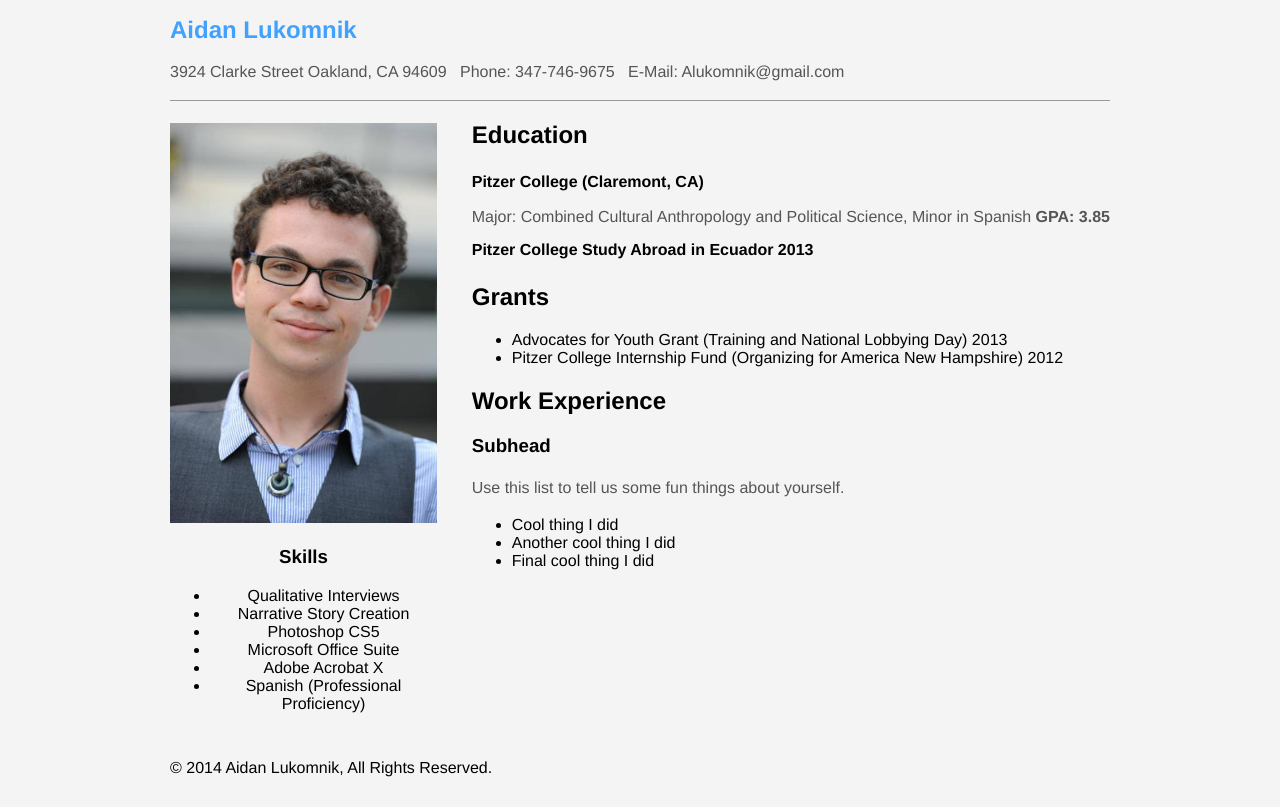
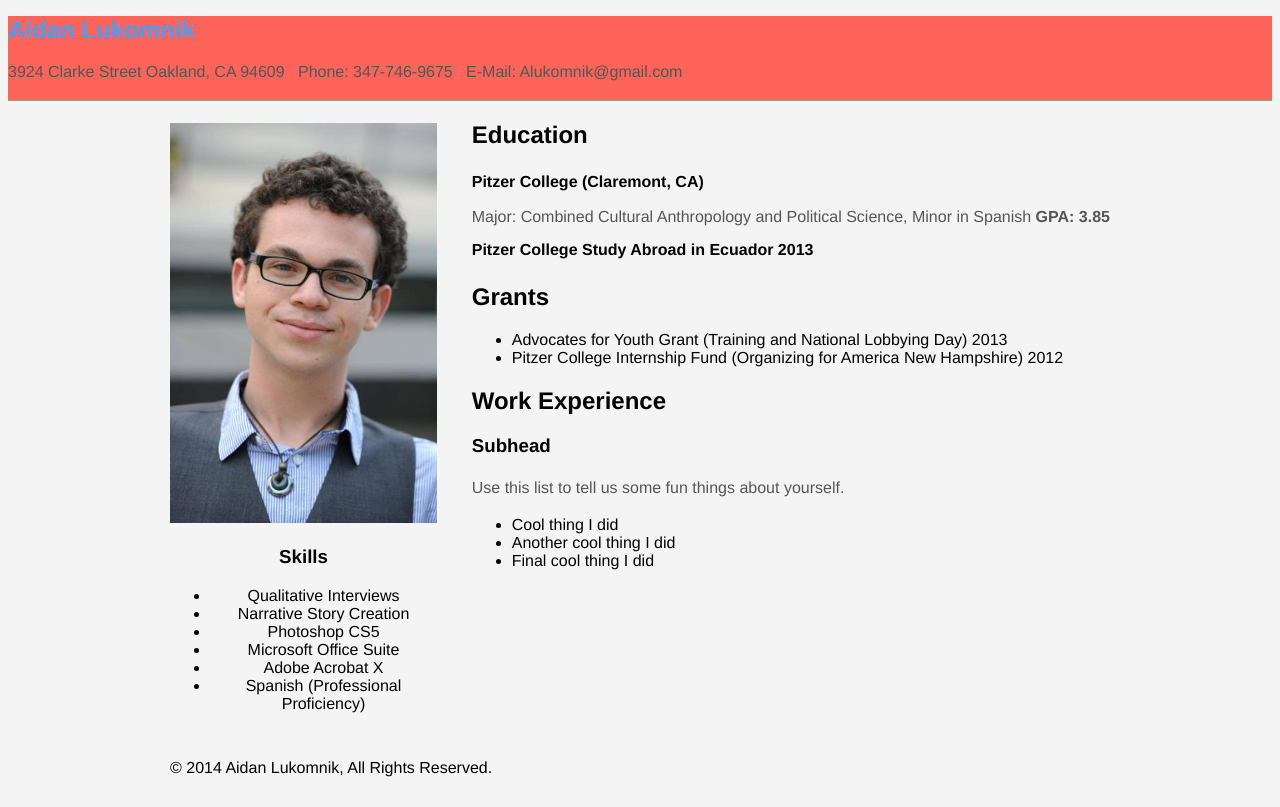
Before and after one commit to Alukomnik/Alukomnik.github.io, a plain HTML site: page index.html in a window 1280 px wide. Drawn offline with nearby package versions, Linux system fonts and the light colour scheme.

Commit message:
actual title color change push

```diff
--- a/index.html
+++ b/index.html
@@ -1,14 +1,14 @@
 <!DOCTYPE html>
 <html>
   <head>
-    <title class="primary_rose">Aidan Lukomnik Resume</title>
+    <title> Aidan Lukomnik Resume</title>
     <link rel="stylesheet" href="resources/layout.css" type="text/css">
     <script src="http://ajax.googleapis.com/ajax/libs/jquery/1.9.0/jquery.min.js" type="text/javascript"></script>
     <script src="resources/javascript.js" type="text/javascript" charset="utf-8"></script>
   </head>
   <body>
 
-    <div id="header" class="content">
+    <div id="header" class="primary_rose" class="content">
       <h1 id="resume_name">Aidan Lukomnik</h1>
       <p> 3924 Clarke Street Oakland, CA 94609 &nbsp Phone: 347-746-9675 &nbsp E-Mail: Alukomnik@gmail.com</p>
 
```
